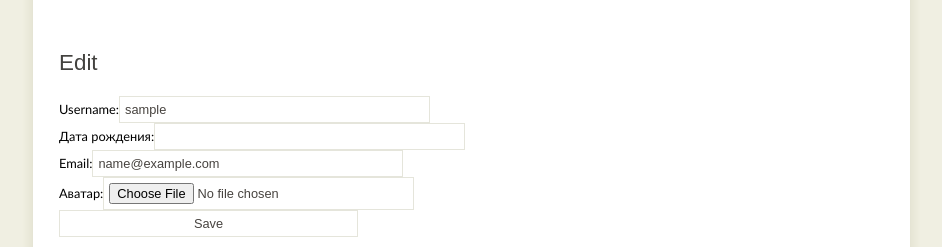
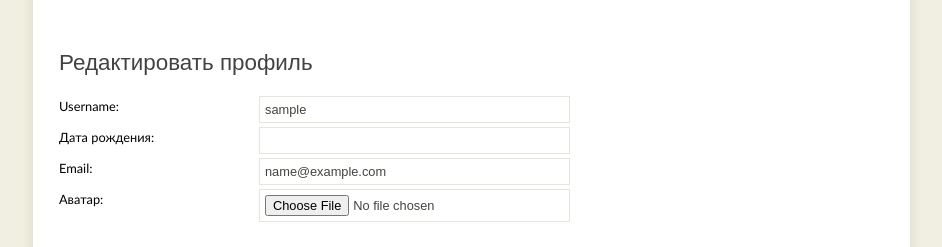
Before and after one commit to RombosK/Quizzz, a Django app: page /authapp/edit/ in a window 1280 px wide. Shown: the part 240-487 px from the top of the page, without its empty margins (169-1111 px from the left). Run offline with Django 4.2, Linux system fonts and the light colour scheme; the visitor is signed in with stand-in values (Sample User, id 1).

Commit message:
*****++++

```diff
--- a/dnt/authapp/templates/authapp/edit.html
+++ b/dnt/authapp/templates/authapp/edit.html
@@ -1,17 +1,17 @@
 {% extends 'main/base.html' %}
 
 {% block title %}
-    {{ title|title }}
+    Редактировать профиль
 {% endblock %}
 
 {% block body %}
 <form action="{% url 'auth:edit' %}" class="form_settings" method="post" enctype="multipart/form-data">
     {% csrf_token %}
-    <h1 class="auth_h1">Edit</h1>
+    <h1 class="auth_h1">Редактировать профиль</h1>
     {% for field in edit_form %}
     <div class="field_wrapper">
         {% if field.label != "Password" %}
-        {{ field.label_tag }}{{ field }}{{ field.errors }}
+        <p><span>{{ field.label_tag }}</span>{{ field }}</p>{{ field.errors }}
         {% endif %}
     </div>
     {% endfor %}
@@ -20,6 +20,8 @@
         {{ field.label_tag }}{{ field }}{{ field.errors }}
     </div>
     {% endfor %}
-    <input type="submit" class="auth_button" value="Save">
+    <div class="container-buttons">
+        <input class="submit" type="submit" value="Сохранить">
+    </div>
 </form>
 {% endblock %}
```
Also changed, not shown: dnt/games/models.py (line endings or trailing spaces).
